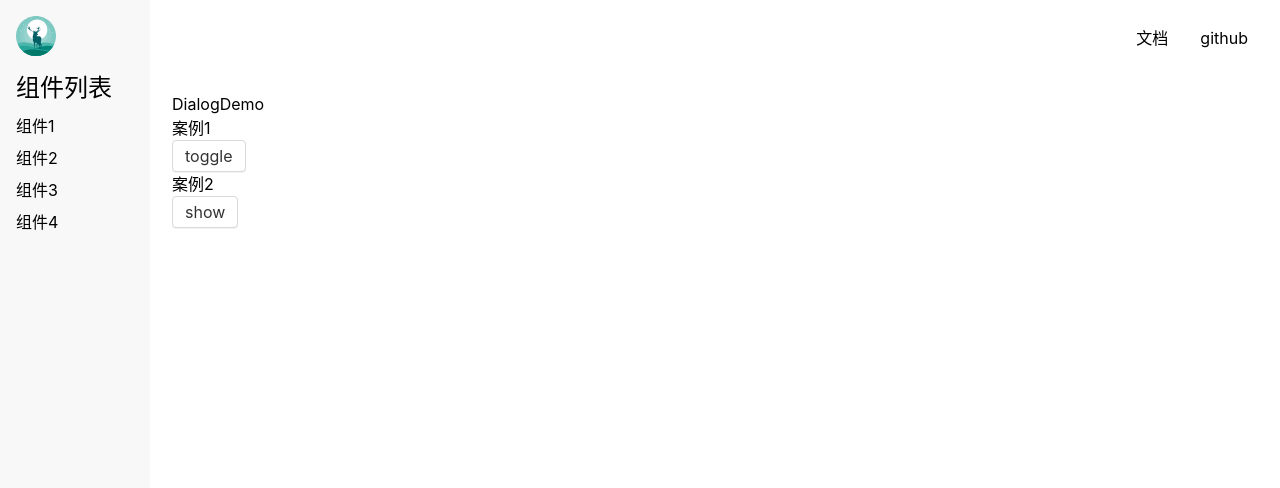
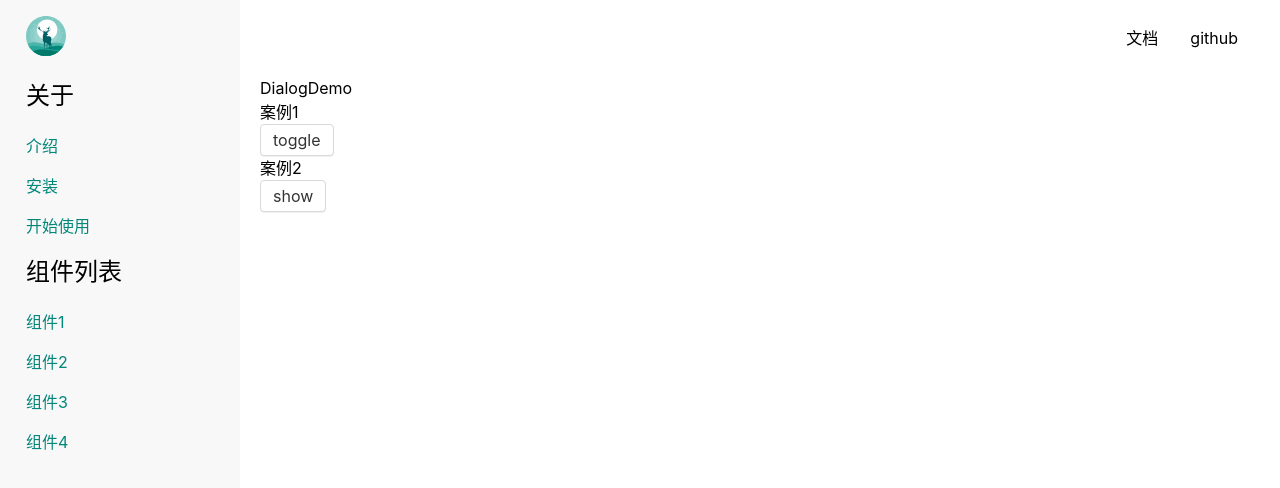
Before and after one commit to lushengqin/gulu-ui, a Vue app: page /#/Dialog in a window 1280 px wide. Shown: the top 488 px of the page. Built offline with nearby package versions, Linux system fonts and the light colour scheme.

Commit message:
增加markdown语法

```diff
--- a/package.json
+++ b/package.json
@@ -6,12 +6,13 @@
     "build": "vite build"
   },
   "dependencies": {
+    "github-markdown-css": "^4.0.0",
     "vue": "^3.0.0-rc.1",
     "vue-router": "4.0.4"
   },
   "devDependencies": {
     "@vue/compiler-sfc": "^3.0.0-rc.1",
-    "sass": "1.32.8",
+    "sass": "^1.32.8",
     "vite": "^1.0.0-rc.1"
   },
   "main": "index.js",
--- a/src/components/Topnav.vue
+++ b/src/components/Topnav.vue
@@ -48,7 +48,7 @@
 <style lang="scss" scoped>
 .topnav {
   display: flex;
-  padding: 16px;
+  padding: 16px 26px;
   position: relative;
   z-index: 10;
   justify-content: center;
@@ -76,6 +76,7 @@
     position: absolute;
     top: 50%;
     left: 20px;
+    z-index: 20;
     transform: translateY(-50%);
   }
   @media (max-width: 500px) {
--- a/src/views/Doc.vue
+++ b/src/views/Doc.vue
@@ -3,19 +3,32 @@
     <topnav toggleMenuButtonVisible class="nav" />
     <div class="content">
       <aside v-if="assideVisible">
+        <h2>关于</h2>
+        <ol>
+          <li>
+            <router-link to="./doc/intro">介绍</router-link>
+          </li>
+          <li>
+            <router-link to="./doc/install">安装</router-link>
+          </li>
+          <li>
+            <router-link to="./doc/start">开始使用</router-link>
+          </li>
+        </ol>
+
         <h2>组件列表</h2>
         <ol>
           <li>
-            <router-link to="./doc/Switch">组件1</router-link>
+            <router-link to="./doc/switch">组件1</router-link>
           </li>
           <li>
             <router-link to="./doc/button">组件2</router-link>
           </li>
           <li>
-            <router-link to="./doc/Dialog">组件3</router-link>
+            <router-link to="./doc/dialog">组件3</router-link>
           </li>
           <li>
-            <router-link to="./doc/Tabs">组件4</router-link>
+            <router-link to="./doc/tabs">组件4</router-link>
           </li>
         </ol>
       </aside>
@@ -38,6 +51,7 @@
 };
 </script>
 <style lang="scss" scoped>
+$essential: #00877a;
 .layout {
   display: flex;
   flex-direction: column;
@@ -48,7 +62,7 @@
   > .content {
     flex-grow: 1;
     // padding-top: 60px;
-    padding-left: 156px;
+    padding-left: 260px;
     @media (max-width: 500px) {
       padding-left: 0;
     }
@@ -61,28 +75,39 @@
   }
   > main {
     flex-grow: 1;
-    padding: 16px;
-  }
+    // padding: 16px;
   }
   aside {
     background: #f8f8f8;
-  width: 150px;
-  padding: 16px;
+    width: 240px;
+    // padding: 16px;
     position: fixed;
     top: 0;
     left: 0;
     padding-top: 70px;
     height: 100%;
+    z-index: 1;
     > h2 {
       margin-bottom: 4px;
+      padding: 8px 26px;
     }
     > ol {
       > li {
-      padding: 4px 0;
+        > a {
+          padding: 0px 26px;
+          line-height: 40px;
+          color: $essential;
+          display: block;
+        }
       }
     }
     main {
-    overflow: auto;
+      // overflow: auto;
+      border: 1px solid red;
+    }
+  }
+  .router-link-exact-active {
+    background-color: rgba($color: #00877a, $alpha: 0.1);
   }
 }
 </style>
--- a/src/views/Home.vue
+++ b/src/views/Home.vue
@@ -72,7 +72,7 @@
     flex-wrap: wrap;
     > li {
       width: 400px;
-      margin: 16px 0;
+      margin: 26px 0;
       display: grid;
       justify-content: start;
       align-content: space-between;
--- /dev/null
+++ b/src/views/Install.vue
@@ -0,0 +1,11 @@
+<template>
+  <article class="markdown-body">
+    <h1>安装</h1>
+    <p>打开终端运行下列命令：</p>
+    <pre><code>npm install king-ui</code></pre>
+    <p>或</p>
+    <pre><code>yarn add king-ui</code></pre>
+
+    <p>下一节：<a href="#/doc/get-started">开始使用</a></p>
+  </article>
+</template>
--- /dev/null
+++ b/src/views/Intro.vue
@@ -0,0 +1,16 @@
+<template>
+  <article class="markdown-body">
+    <h1>介绍</h1>
+    <p>King UI 是一款基于 Vue 3 和 TypeScript 的 UI 组件库。</p>
+    <p>
+      这款组件库其实是我为了总结自己这几年的技术经验而写的，全程亲手编写，尽量不采用第三方库，包括你现在看到的这个官网也几乎都是我自己写的。
+    </p>
+    <p>
+      所以如果强烈不建议你将此 UI
+      库用于生产环境。但如果你是抱着看源代码的目的来的，那么这个库还是值得一看的。源代码放在了
+      github.com/frankfang/xxxxxxx，历史提交信息非常规范，你可以按提交的顺序逐个查看；你也可以直接查看每个组件的源代码和示例，运行方法见
+      README.md。
+    </p>
+    下一节：<a href="#/doc/install">安装</a>
+  </article>
+</template>
--- /dev/null
+++ b/src/views/Start.vue
@@ -0,0 +1,23 @@
+<template>
+  <article class="markdown-body">
+    <h1>开始使用</h1>
+
+    <p>请先<a href="#/doc/install">安装</a>本组件库。</p>
+    <p>然后在你的代码中写入下面的代码</p>
+    <pre><code>import {Button, Tabs, Switch, Dialog} from "king-ui"</code></pre>
+    就可以使用我提供的组件了。
+
+    <h2>Vue 单文件组件</h2>
+    <p>代码示例：</p>
+    <pre><code>&lt;template&gt;
+  &lt;div&gt;&lt;Button&gt;按钮&lt;/Button&gt;&lt;/div&gt;
+&lt;/template&gt;
+&lt;script&gt;
+  import {Button, Tabs, Switch, Dialog} from "king-ui"
+  export default {
+    components: {Button}
+  }
+&lt;/script&gt;
+ </code></pre>
+  </article>
+</template>
```
Also changed, not shown: src/main.ts (+4 -4 lines), src/router/router.ts (+15 -2 lines), src/iconfont.js (renamed from src/views/iconfont.js), 2 other files (tests, documents, lock files or other folders). Lines whose indentation alone changed are shown as unchanged.
